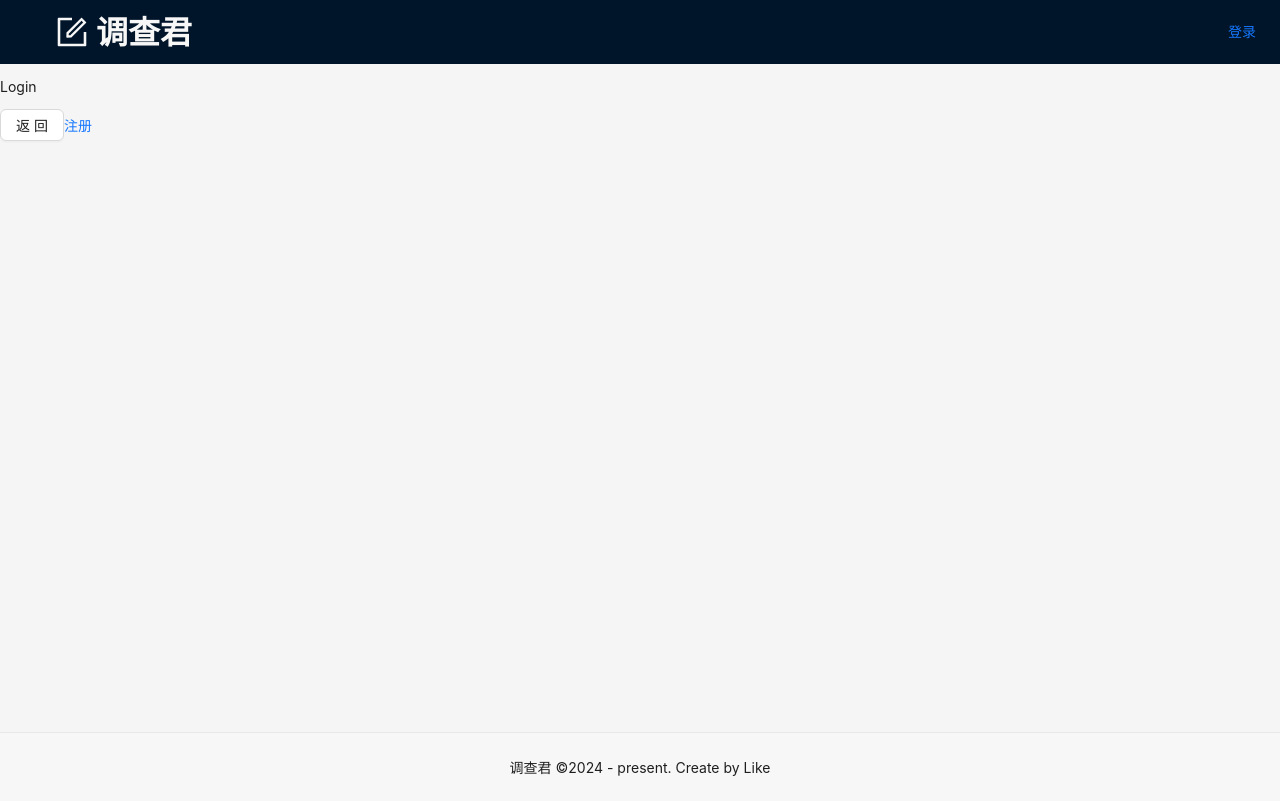
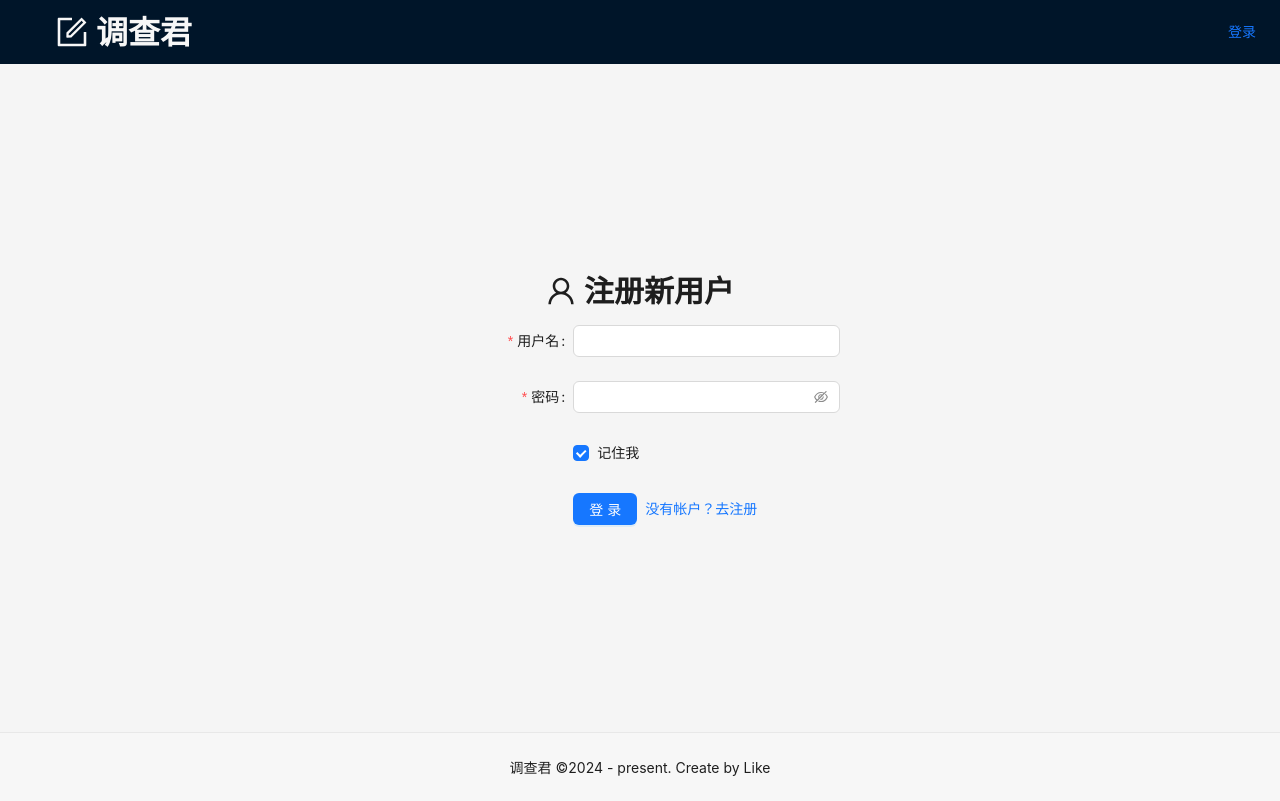
Before and after one commit to n7s4/wj-stars, a React (Create React App) app: page /login in a window 1280 px wide. Built offline with nearby package versions, Linux system fonts and the light colour scheme.

Commit message:
feat:登陆注册页面搭建

```diff
--- a/src/pages/Login.tsx
+++ b/src/pages/Login.tsx
@@ -1,15 +1,100 @@
-import { Button } from "antd";
-import React, { FC } from "react";
+import { Button, Checkbox, Form, Input, Space, Typography } from "antd";
+import React, { FC, useEffect } from "react";
 import { useNavigate, Link } from "react-router-dom";
+import styles from "./login.module.scss";
+import { REGISTER_PATHNAME } from "../router";
+import { UserOutlined } from "@ant-design/icons";
+import { useForm } from "antd/es/form/Form";
+type FieldType = {
+  username: string;
+  nickname?: string;
+  password: string;
+  remember?: string;
+};
+const { Title } = Typography;
+const USERBANE_KEY = "username";
+const PASSWORD_KEY = "password";
+const remeberUser = (username: string, password: string) => {
+  localStorage.setItem(USERBANE_KEY, username);
+  localStorage.setItem(PASSWORD_KEY, password);
+};
+const deleteUserFromLocalStorage = () => {
+  localStorage.removeItem(USERBANE_KEY);
+  localStorage.removeItem(PASSWORD_KEY);
+};
+const getUserFromLocalStorage = () => {
+  return {
+    username: localStorage.getItem(USERBANE_KEY),
+    password: localStorage.getItem(PASSWORD_KEY),
+  };
+};
+const Login: FC = () => {
+  const [form] = useForm();
+  useEffect(() => {
+    const { username, password } = getUserFromLocalStorage();
+    form.setFieldsValue({ username, password });
+  }, []);
+  const onFished = (values: FieldType) => {
+    if (values.remember) {
+      const { username, password } = values || {};
+      remeberUser(username, password);
+    } else {
+      deleteUserFromLocalStorage();
+    }
+  };
+  return (
+    <div className={styles.container}>
+      <div>
+        <Space>
+          <Title level={2}>
+            <UserOutlined />
+          </Title>
+          <Title level={2}>注册新用户</Title>
+        </Space>
+      </div>
+      <div>
+        <Form
+          form={form}
+          name="basic"
+          labelCol={{ span: 8 }}
+          wrapperCol={{ span: 18 }}
+          style={{ minWidth: 400 }}
+          initialValues={{ remember: true }}
+          autoComplete="off"
+          onFinish={onFished}
+        >
+          <Form.Item<FieldType>
+            label="用户名"
+            name="username"
+            rules={[{ required: true, message: "请输入用户名" }]}
+          >
+            <Input />
+          </Form.Item>
 
-const Login: FC = () => {
-  const nav = useNavigate();
-  return (
-    <div>
-      <p>Login</p>
-      <div>
-        <Button onClick={() => nav(-1)}>返回</Button>
-        <Link to="/register">注册</Link>
+          <Form.Item<FieldType>
+            label="密码"
+            name="password"
+            rules={[{ required: true, message: "请输入密码" }]}
+          >
+            <Input.Password />
+          </Form.Item>
+          <Form.Item<FieldType>
+            name="remember"
+            valuePropName="checked"
+            wrapperCol={{ offset: 8, span: 24 }}
+          >
+            <Checkbox>记住我</Checkbox>
+          </Form.Item>
+
+          <Form.Item wrapperCol={{ offset: 8, span: 24 }}>
+            <Space>
+              <Button type="primary" htmlType="submit">
+                登录
+              </Button>
+              <Link to={REGISTER_PATHNAME}>没有帐户？去注册</Link>
+            </Space>
+          </Form.Item>
+        </Form>
       </div>
     </div>
   );
--- a/src/pages/Register.tsx
+++ b/src/pages/Register.tsx
@@ -1,5 +1,13 @@
 import React, { FC } from "react";
-import { Typography, Space, Form, Button, Checkbox, Input } from "antd";
+import {
+  Typography,
+  Space,
+  Form,
+  Button,
+  Checkbox,
+  Input,
+  message,
+} from "antd";
 import { UserOutlined } from "@ant-design/icons";
 import styles from "./register.module.scss";
 import { Link } from "react-router-dom";
@@ -12,6 +20,27 @@ type FieldType = {
   password?: string;
   remember?: string;
   password2?: string;
+};
+const formRules = {
+  usernam: [
+    {
+      required: true,
+      message: "请输入2到12的用户名",
+
+      min: 2,
+      max: 12,
+    },
+  ],
+  nickname: [
+    {
+      required: true,
+      message: "请输入2到12的昵称",
+      pattern: /^[a-zA-Z0-9_-]{2,12}$/,
+    },
+  ],
+  password: [
+    { required: true, message: "请输入6-20位的密码", min: 6, nax: 20 },
+  ],
 };
 const Register: FC = () => {
   const onFished = (values: FieldType) => {
@@ -40,14 +69,14 @@ const Register: FC = () => {
           <Form.Item<FieldType>
             label="用户名"
             name="username"
-            rules={[{ required: true, message: "Please input your username!" }]}
+            rules={formRules.usernam}
           >
             <Input />
           </Form.Item>
           <Form.Item<FieldType>
             label="昵称"
             name="nickname"
-            rules={[{ required: true, message: "Please input your nickname!" }]}
+            rules={formRules.nickname}
           >
             <Input />
           </Form.Item>
@@ -55,14 +84,25 @@ const Register: FC = () => {
           <Form.Item<FieldType>
             label="密码"
             name="password"
-            rules={[{ required: true, message: "Please input your password!" }]}
+            rules={formRules.password}
           >
             <Input.Password />
           </Form.Item>
           <Form.Item<FieldType>
             label="确认密码"
             name="password2"
-            rules={[{ required: true, message: "Please input your password!" }]}
+            dependencies={["password"]}
+            rules={[
+              { required: true, message: "请再次输入密码" },
+              ({ getFieldValue }) => ({
+                validator(_, value) {
+                  if (!value || getFieldValue("password") === value) {
+                    return Promise.resolve();
+                  }
+                  return Promise.reject(new Error("两次密码不一致"));
+                },
+              }),
+            ]}
           >
             <Input.Password />
           </Form.Item>
@@ -72,7 +112,7 @@ const Register: FC = () => {
             valuePropName="checked"
             wrapperCol={{ offset: 8, span: 24 }}
           >
-            <Checkbox>Remember me</Checkbox>
+            <Checkbox>记住我</Checkbox>
           </Form.Item>
 
           <Form.Item wrapperCol={{ offset: 8, span: 24 }}>
--- /dev/null
+++ b/src/pages/login.module.scss
@@ -0,0 +1,7 @@
+.container {
+  display: flex;
+  flex-direction: column;
+  justify-content: center;
+  min-height: calc(100vh - 64px - 68px);
+  align-items: center;
+}
```
